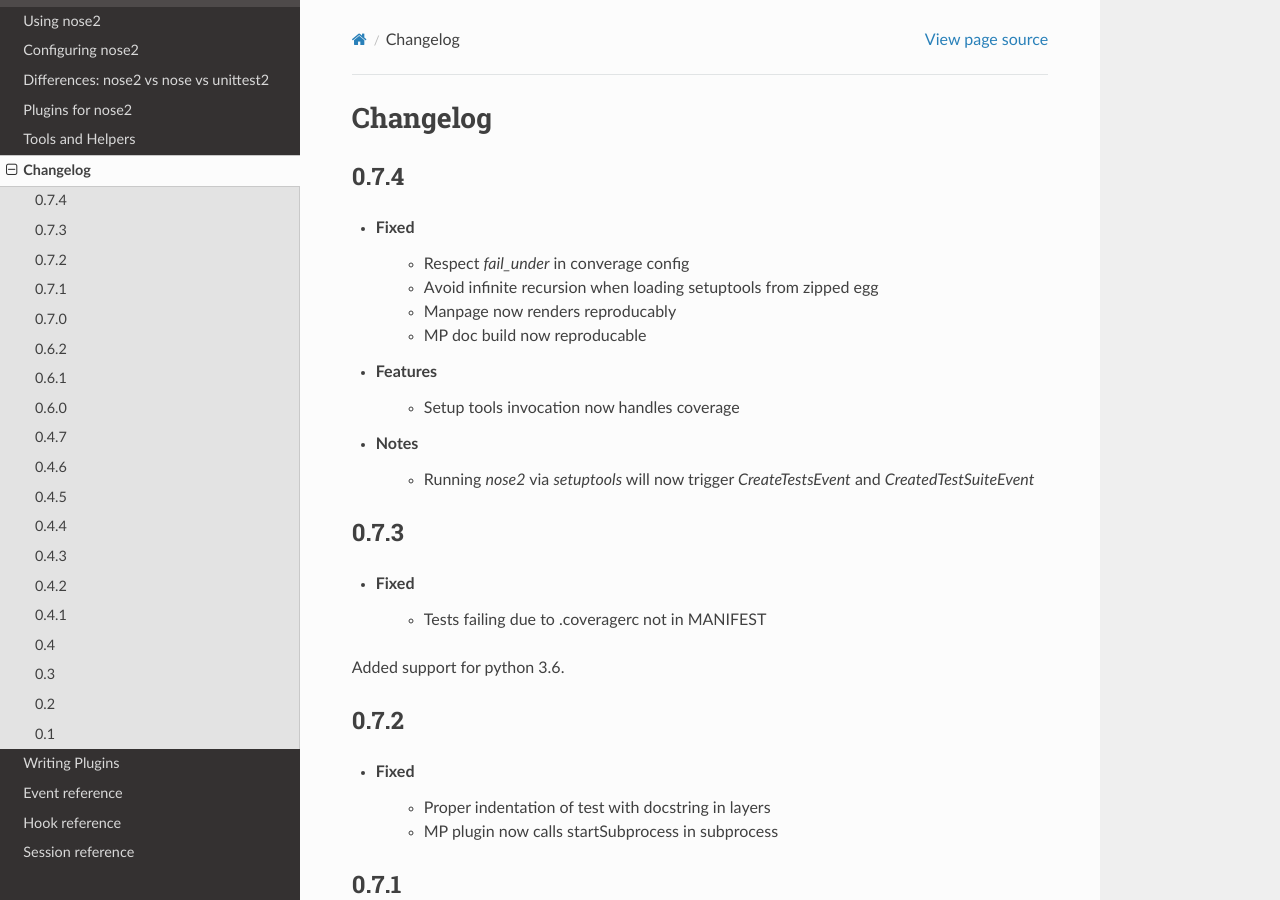
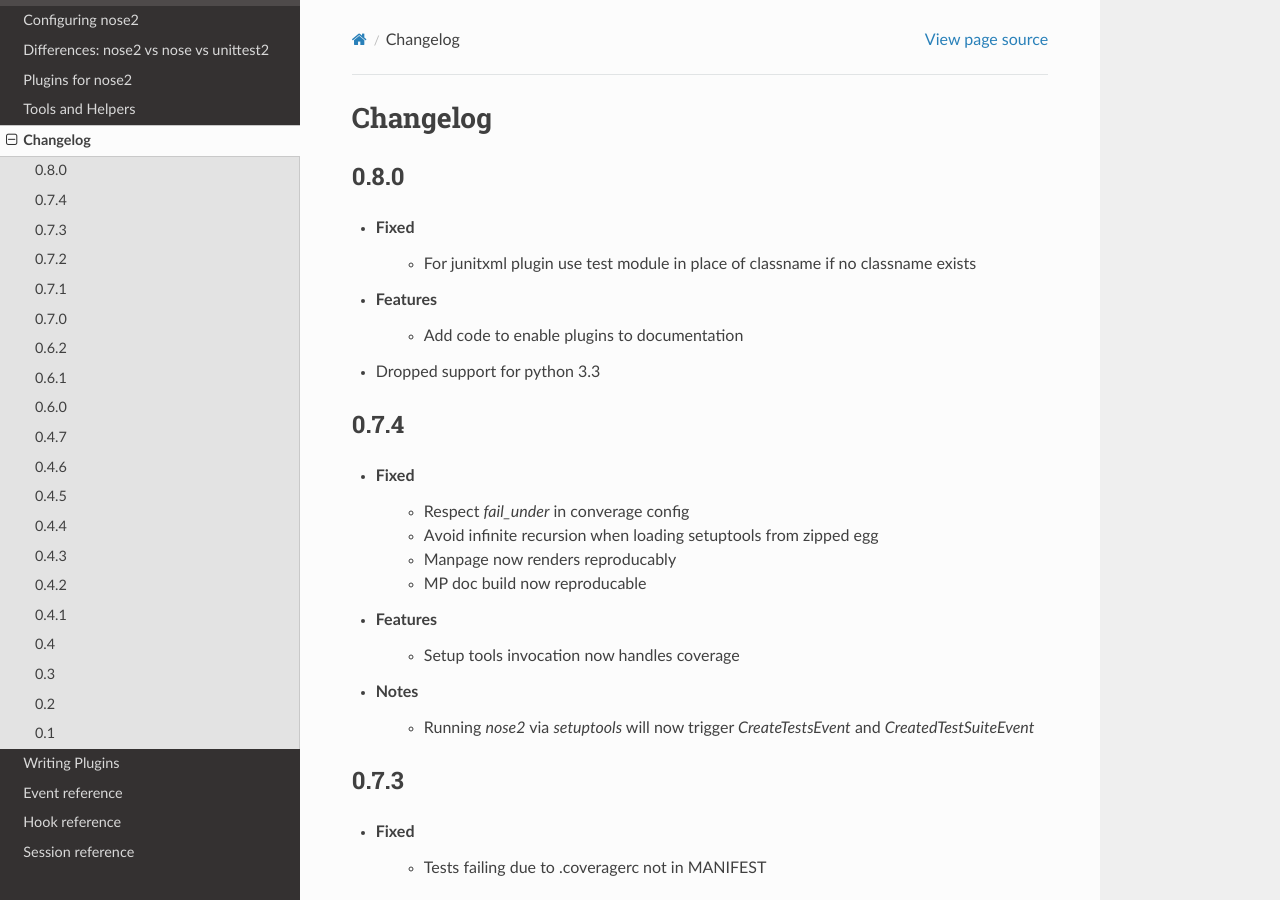
Before and after one commit to nose-devs/nose2, a Sphinx documentation site: the page built from docs/changelog.rst, in a window 1280 px wide and 900 px high. Built offline with Sphinx 7.4.7 and the Read the Docs theme 2.0.0, drawn with Linux system fonts in a browser that asks for light colours; pages that are not in the unit, such as notebooks, are missing from menus.

Commit message:
Version bump 0.8.4

```diff
--- a/docs/changelog.rst
+++ b/docs/changelog.rst
@@ -1,8 +1,17 @@
 Changelog
 =========
 
+0.8.0
+-----
+
+* Fixed
+    * For junitxml plugin use test module in place of classname if no classname exists
+* Features
+    * Add code to enable plugins to documentation
+* Dropped support for python 3.3
+
 0.7.4
-----------
+-----
 
 * Fixed
     * Respect `fail_under` in converage config
--- a/nose2/_version.py
+++ b/nose2/_version.py
@@ -4,4 +4,4 @@
 # The following line *must* be the last in the module, exactly as formatted:
 # could also use advice from
 # https://packaging.python.org/guides/single-sourcing-package-version/
-__version__ = '0.7.4'
+__version__ = '0.8.0'
```
